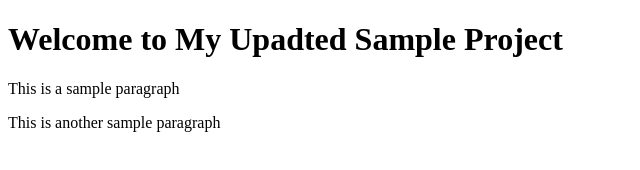
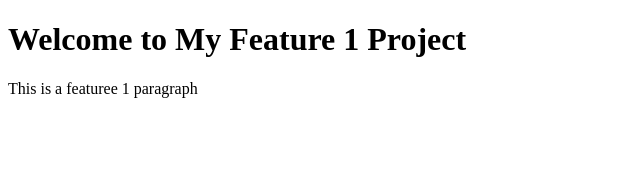
Before and after one commit to sunkolexy23/my-sample-project, a plain HTML site: page index.html in a window 1280 px wide. Shown: the whole page, without its empty margins (0-640 px from the left). Drawn offline with Linux system fonts and the light colour scheme.

Commit message:
updated index.html for feature1

```diff
--- a/index.html
+++ b/index.html
@@ -10,9 +10,8 @@
 
 <body>
 
-    <h1>Welcome to My Upadted Sample Project</h1>
-    <p>This is a sample paragraph</p>
-    <p>This is another sample paragraph</p>
+    <h1>Welcome to My Feature 1 Project</h1>
+    <p>This is a featuree 1 paragraph</p>
 
 </body>
 </html>
```
